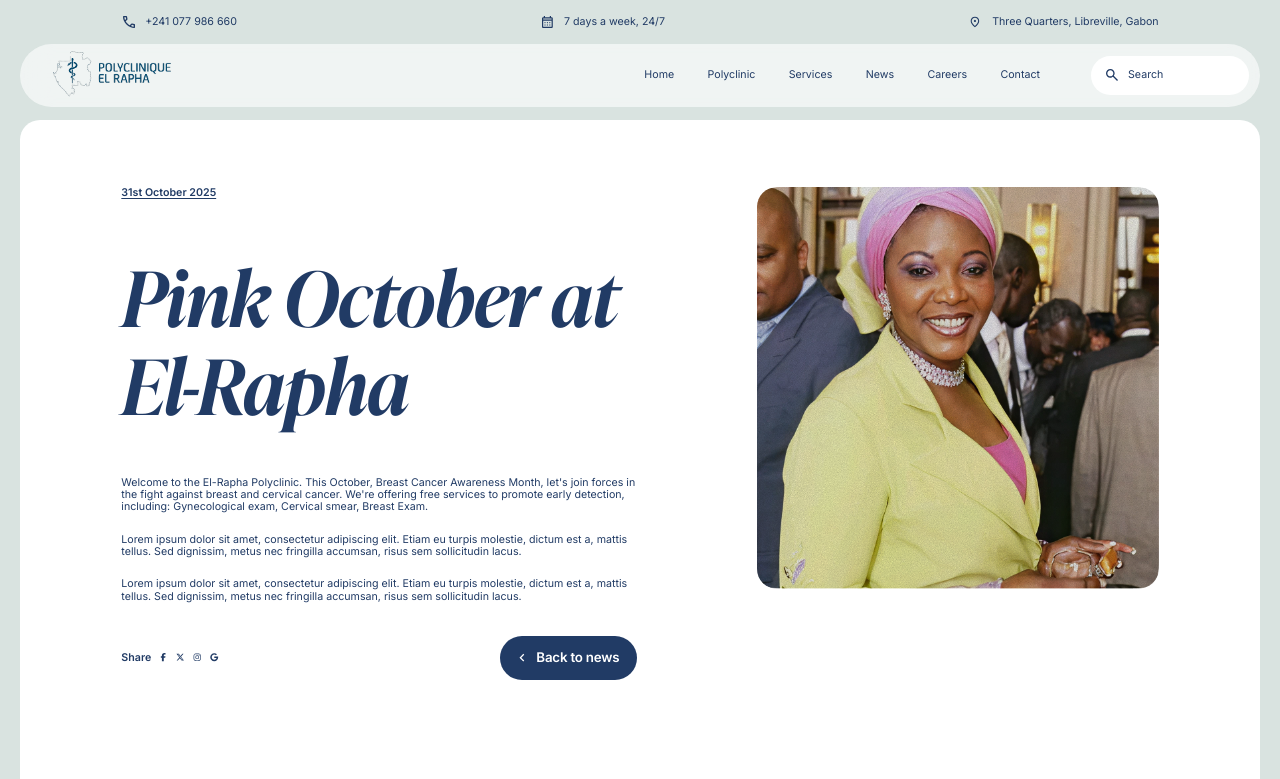
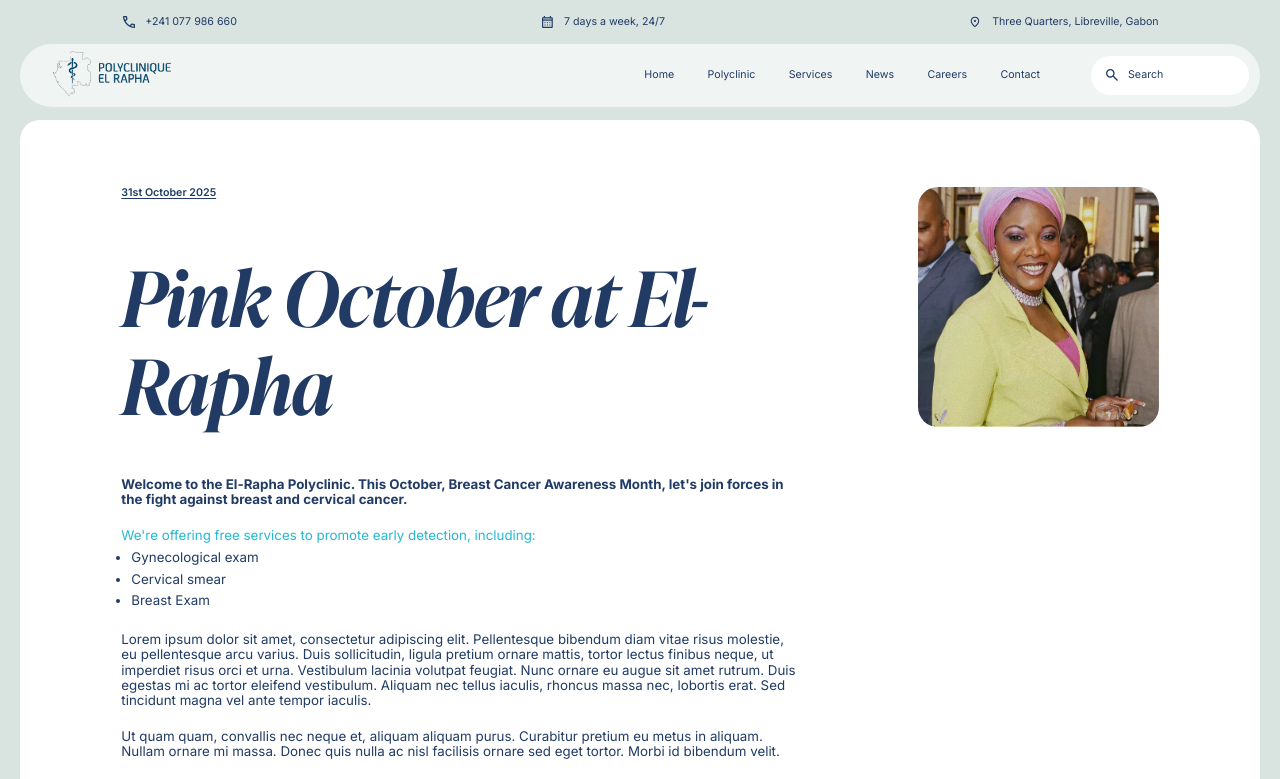
Before and after one commit to timofei0536/rapha, a Next.js app: page /news/1 in a window 1280 px wide. Shown: the top 779 px of the page. Built offline with nearby package versions, Linux system fonts and the light colour scheme.

Commit message:
fix .content type

```diff
--- a/src/app/layout.js
+++ b/src/app/layout.js
@@ -96,6 +96,6 @@ export default function RootLayout({ children }) {
 // 5) structure --active.
 // 6) chart уточнитью
 // 7) careers form.
-// 8) .content типографика.
 // 9) news - pagination.
 // 10) services -> ask about it.
+// 11) замена шрифта.
--- a/src/app/news/[slug]/page.jsx
+++ b/src/app/news/[slug]/page.jsx
@@ -18,9 +18,17 @@ export default async function SingleNewsPage({ params }) {
         date: "31st October 2025",
         image: { src: "/images/news-page.png", alt: "Pink October at El-Rapha" },
         content: `
-            <p>Welcome to the El-Rapha Polyclinic. This October, Breast Cancer Awareness Month, let's join forces in the fight against breast and cervical cancer. We're offering free services to promote early detection, including: Gynecological exam, Cervical smear, Breast Exam.</p>
-            <p>Lorem ipsum dolor sit amet, consectetur adipiscing elit. Etiam eu turpis molestie, dictum est a, mattis tellus. Sed dignissim, metus nec fringilla accumsan, risus sem sollicitudin lacus.</p>
-            <p>Lorem ipsum dolor sit amet, consectetur adipiscing elit. Etiam eu turpis molestie, dictum est a, mattis tellus. Sed dignissim, metus nec fringilla accumsan, risus sem sollicitudin lacus.</p>
+            <p><b>Welcome to the El-Rapha Polyclinic. This October, Breast Cancer Awareness Month, let's join forces in the fight against breast and cervical cancer.</b></p>
+            <p style="color: var(--blue-l)">We're offering free services to promote early detection, including:</p>
+            <ul>
+                <li>Gynecological exam</li>
+                <li>Cervical smear</li>
+                <li>Breast Exam</li>
+            </ul>
+            <p>Lorem ipsum dolor sit amet, consectetur adipiscing elit. Pellentesque bibendum diam vitae risus molestie, eu pellentesque arcu varius. Duis sollicitudin, ligula pretium ornare mattis, tortor lectus finibus neque, ut imperdiet risus orci et urna. Vestibulum lacinia volutpat feugiat. Nunc ornare eu augue sit amet rutrum. Duis egestas mi ac tortor eleifend vestibulum. Aliquam nec tellus iaculis, rhoncus massa nec, lobortis erat. Sed tincidunt magna vel ante tempor iaculis.</p>
+            <p>Ut quam quam, convallis nec neque et, aliquam aliquam purus. Curabitur pretium eu metus in aliquam. Nullam ornare mi massa. Donec quis nulla ac nisl facilisis ornare sed eget tortor. Morbi id bibendum velit.</p>
+            <p>Morbi tellus urna, pharetra in velit id, varius rutrum ante. Donec lectus nisi, interdum elementum arcu quis, suscipit dignissim eros. Integer auctor euismod dui eu scelerisque. Donec suscipit tincidunt commodo. Ut ut vestibulum nulla. Cras eu ipsum consectetur, placerat felis sed, accumsan est. Curabitur ante justo, gravida id elit nec, auctor blandit lectus.</p>
+            <p>Quisque et erat nec eros iaculis pretium. Integer euismod quam a gravida aliquam. Donec congue augue tellus, vitae cursus diam convallis sit amet. Fusce ullamcorper cursus pretium. Duis nec arcu porta, scelerisque est a, pharetra justo.</p>
         `,
     };
 
--- a/src/components/AboutScreen/AboutScreen.jsx
+++ b/src/components/AboutScreen/AboutScreen.jsx
@@ -7,7 +7,7 @@ export default function AboutScreen() {
                 <div className="about-screen__left">
                     <div className="about-screen__subtitle">Polyclinc</div>
                     <h1 className="about-screen__title simple-title">The El-Rapha Polyclinic is a modern medical-surgical facility, equipped with high-end technical equipment and staffed by experienced practitioners with recognized expertise.</h1>
-                    <div className="about-screen__content content">It was inaugurated on May 27, 2000 by His Excellency EI Hadj Omar BONGO ONDIMBA and started its activities the same year. Our ambition is to provide you with a welcoming facility while ensuring fast and high-quality care.</div>
+                    <div className="about-screen__content content">It was inaugurated on May 27, 2000 by His Excellency <b>El Hadj Omar BONGO ONDIMBA</b> and started its activities the same year. Our ambition is to provide you with a <b>welcoming facility</b> while ensuring <b>fast and high-quality care.</b></div>
                 </div>
 
                 <div className="about-screen__image img-wrap">
--- a/src/components/New/New.scss
+++ b/src/components/New/New.scss
@@ -51,7 +51,7 @@
 
         &-link {
             color: inherit;
-            font-size: 1.25rem;
+            font-size: 2rem;
             transition: opacity 0.2s;
 
             &:hover {
@@ -63,4 +63,8 @@
     &__img {
         border-radius: 3rem;
     }
+
+    &__content {
+        font-size: 2rem;
+    }
 }
```
Also changed, not shown: src/components/About/About.jsx (+4 -4 lines).
